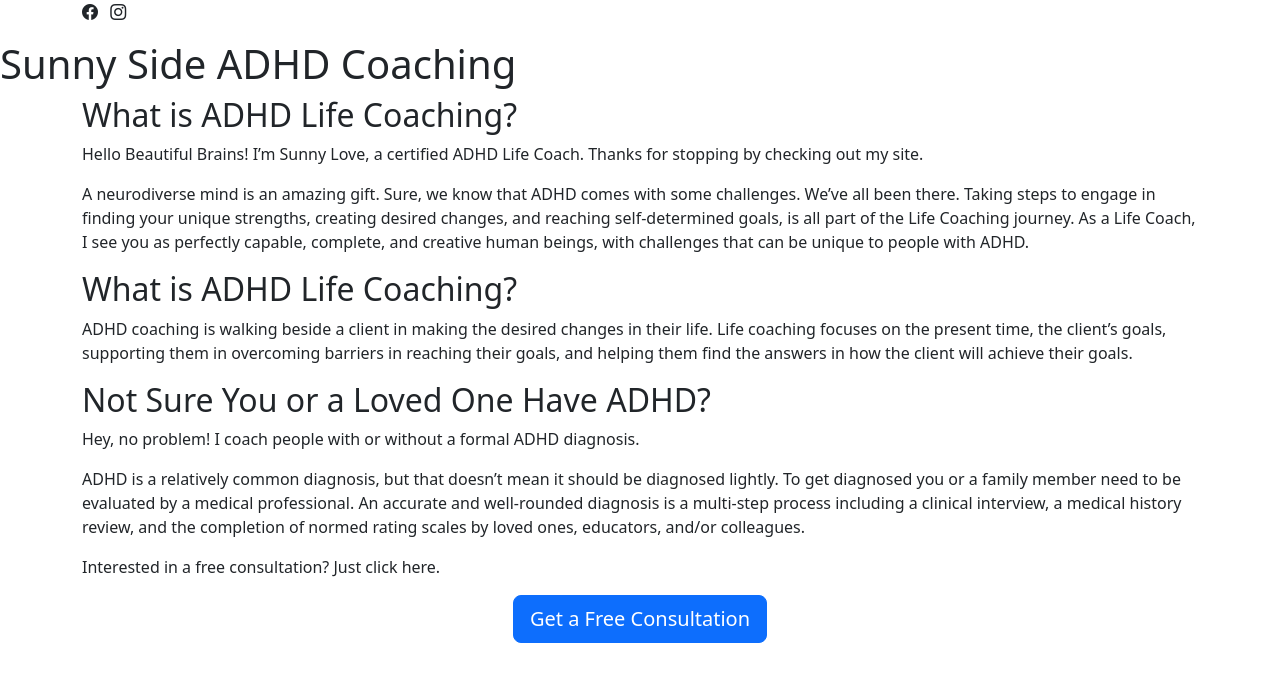
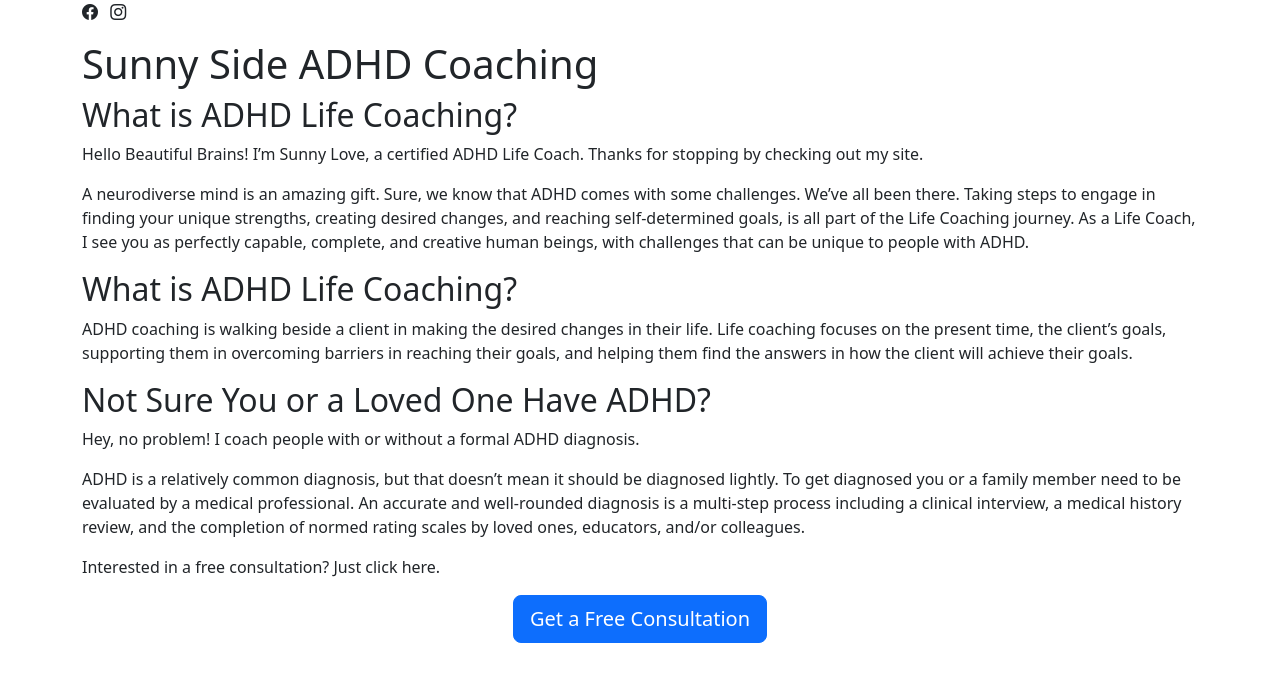
Before and after one commit to sunnysideadhdcoaching/website, a Jekyll site: the page built from index.md, in a window 1280 px wide. Shown: the top 682 px of the page. Built offline with Jekyll 4.4.1, drawn with Linux system fonts in a browser that asks for light colours; nearby versions of some CDN libraries.

Commit message:
add rows

```diff
--- a/_layouts/default.html
+++ b/_layouts/default.html
@@ -4,20 +4,33 @@
 {% include head.html %}
 
 <body>
-
-	<div class="container text-right">
+	<div class="container">
+		<div class="row">
+			<div class="col text-right">
 				<ul class="list-inline">
 					<li class="list-inline-item"><i class="bi bi-facebook"></i></li>
 					<li class="list-inline-item"><i class="bi bi-instagram"></i></li>
 				</ul>
 			</div>
+		</div>
+
+		<div class="row">
+			<div class="col">
 				<h1>Sunny Side ADHD Coaching</h1>
+			</div>
+		</div>
 
-	<div class="container">
+		<div class="row">
+			<div class="col">
 				{{ content }}
 			</div>
+		</div>
 
-    <script src="https://cdn.jsdelivr.net/npm/bootstrap@5.2.0/dist/js/bootstrap.bundle.min.js" integrity="sha384-A3rJD856KowSb7dwlZdYEkO39Gagi7vIsF0jrRAoQmDKKtQBHUuLZ9AsSv4jD4Xa" crossorigin="anonymous"></script>
+	</div>
+
+	<script src="https://cdn.jsdelivr.net/npm/bootstrap@5.2.0/dist/js/bootstrap.bundle.min.js"
+		integrity="sha384-A3rJD856KowSb7dwlZdYEkO39Gagi7vIsF0jrRAoQmDKKtQBHUuLZ9AsSv4jD4Xa"
+		crossorigin="anonymous"></script>
 </body>
 
 
```
Lines whose indentation alone changed are shown as unchanged.
